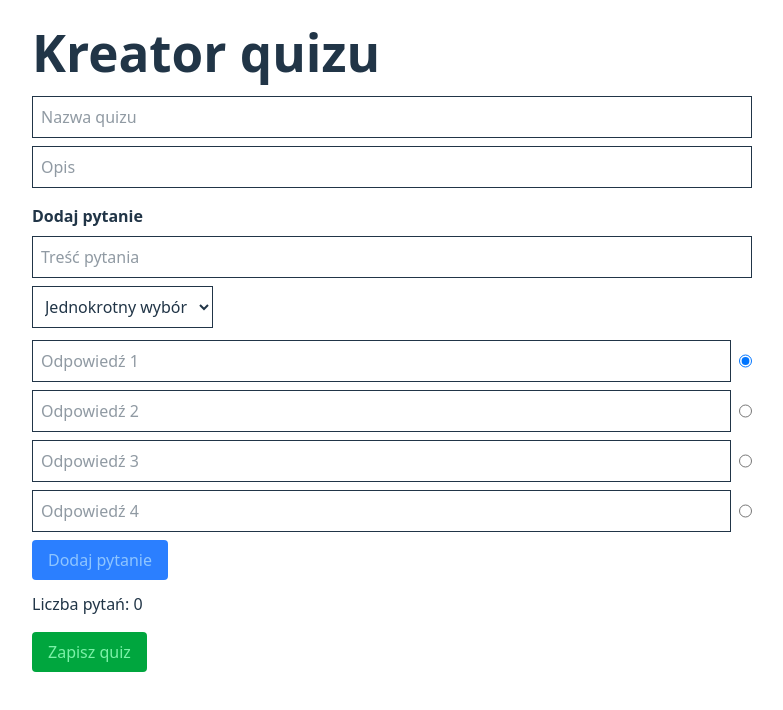
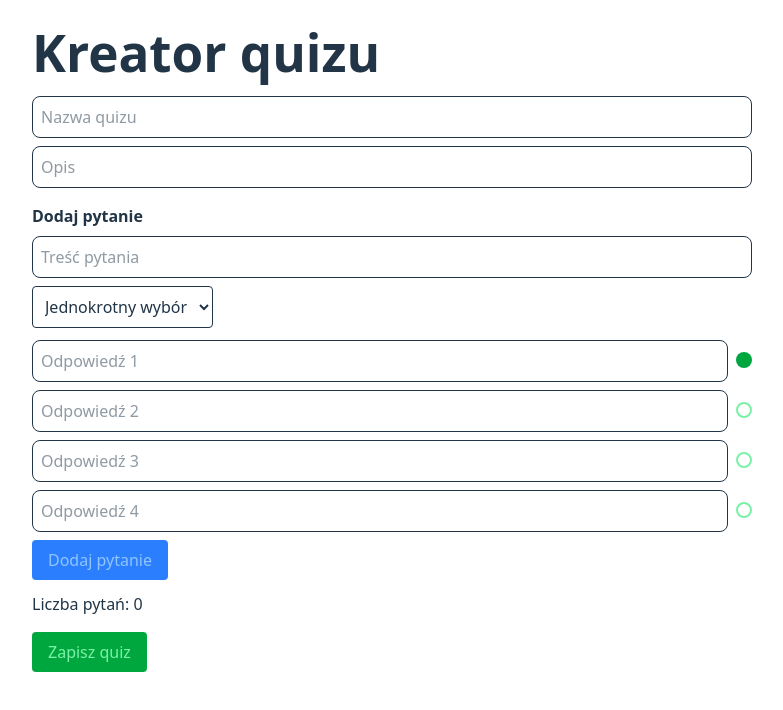
Before and after one commit to w1nned/quizygg, a React (Vite) app: page /create in a window 1280 px wide. Shown: the top 710 px of the page, without its empty margins (248-1031 px from the left). Built offline with nearby package versions, Linux system fonts and the light colour scheme.

Commit message:
attempt2#1
quizlist fix - enhanced buttons
quizcreator - added green radio buttons

```diff
--- a/src/components/QuizCreator.jsx
+++ b/src/components/QuizCreator.jsx
@@ -64,25 +64,25 @@ function QuizCreator() {
       <h1 className="text-2xl font-bold mb-4">Kreator quizu</h1>
 
       <input
-        className="border p-2 w-full mb-2"
+        className="border p-2 rounded-lg w-full mb-2 hover:border-green-500 hover:border-2"
         placeholder="Nazwa quizu"
         onChange={(e) => setTitle(e.target.value)}/>
 
       <input
-        className="border p-2 w-full mb-4"
+        className="border p-2 rounded-lg w-full mb-4 hover:border-green-500 hover:border-2"
         placeholder="Opis"
         onChange={(e) => setDescription(e.target.value)}/>
 
       <h2 className="font-semibold mb-2">Dodaj pytanie</h2>
 
       <input
-        className="border p-2 w-full mb-2"
+        className="border p-2 rounded-lg w-full mb-2 hover:border-green-500 hover:border-2"
         placeholder="Treść pytania"
         value={text}
         onChange={(e) => setText(e.target.value)}/>
 
       <select
-        className="border p-2 mb-3"
+        className="border rounded-sm p-2 mb-3 hover:border-green-500 hover:border-2"
         value={type}
         onChange={(e) => setType(e.target.value)}>
         <option value="single">Jednokrotny wybór</option>
@@ -93,7 +93,7 @@ function QuizCreator() {
         <div key={i} className="flex gap-2 mb-2">
 
           <input
-            className="border p-2 w-full"
+            className="border rounded-lg p-2 w-full hover:border-green-500 hover:border-2"
             placeholder={`Odpowiedź ${i + 1}`}
             value={opt}
             onChange={(e) => {
@@ -103,6 +103,7 @@ function QuizCreator() {
             }}/>
 
           <input
+            className="relative top-3 form-radio custom-radio text-green-600"
             type="radio"
             name="correct"
             checked={correct === i}
@@ -116,15 +117,17 @@ function QuizCreator() {
 
           <label className="mr-4">
             <input
+              className="relative top-0.5 form-radio custom-radio text-green-600"
               type="radio"
               checked={correct === 0}
-              onChange={() => setCorrect(0)}/>Prawda</label>
+              onChange={() => setCorrect(0)}/> Prawda</label>
 
           <label>
             <input
+              className="relative top-0.5 form-radio custom-radio text-green-600"
               type="radio"
               checked={correct === 1}
-              onChange={() => setCorrect(1)}/>Fałsz</label>
+              onChange={() => setCorrect(1)}/> Fałsz</label>
         </div>
       )}
 
--- a/src/components/QuizList.jsx
+++ b/src/components/QuizList.jsx
@@ -43,12 +43,12 @@ function QuizList() {
           <div className="mt-3 flex gap-3">
 
             <Link
-              to={`/quiz/${q.id}`} className="bg-green-500 text-white px-3 py-1 rounded">
+              to={`/quiz/${q.id}`} className="bg-green-500 text-green-200 px-3 py-1 rounded font-bold hover:scale-110 hover:text-white">
               Rozwiąż
             </Link>
 
             <button
-              onClick={() => deleteQuiz(q.id)} className="bg-red-500 text-white px-3 py-1 rounded">
+              onClick={() => deleteQuiz(q.id)} className="bg-red-500 text-red-900 px-3 py-1 rounded font-bold hover:scale-110 hover:text-gray-900">
               Usuń
             </button>
 
--- a/src/index.css
+++ b/src/index.css
@@ -19,6 +19,24 @@ h1 {
   line-height: 1.1;
 }
 
+.custom-radio {
+    @apply h-4 w-4 appearance-none rounded-full border-2
+    border-green-300;
+}
+
+.custom-radio:checked {
+  @apply border-transparent bg-current;
+}
+
+.custom-radio:checked::before {
+  content: "";
+  @apply mx-auto block rounded-full bg-white;
+}
+
+.custom-radio:focus {
+  @apply outline-none ring-2 ring-green-400 ring-offset-2;
+}
+
 @media (prefers-color-scheme: light) {
   :root {
     color: #213547;
```
